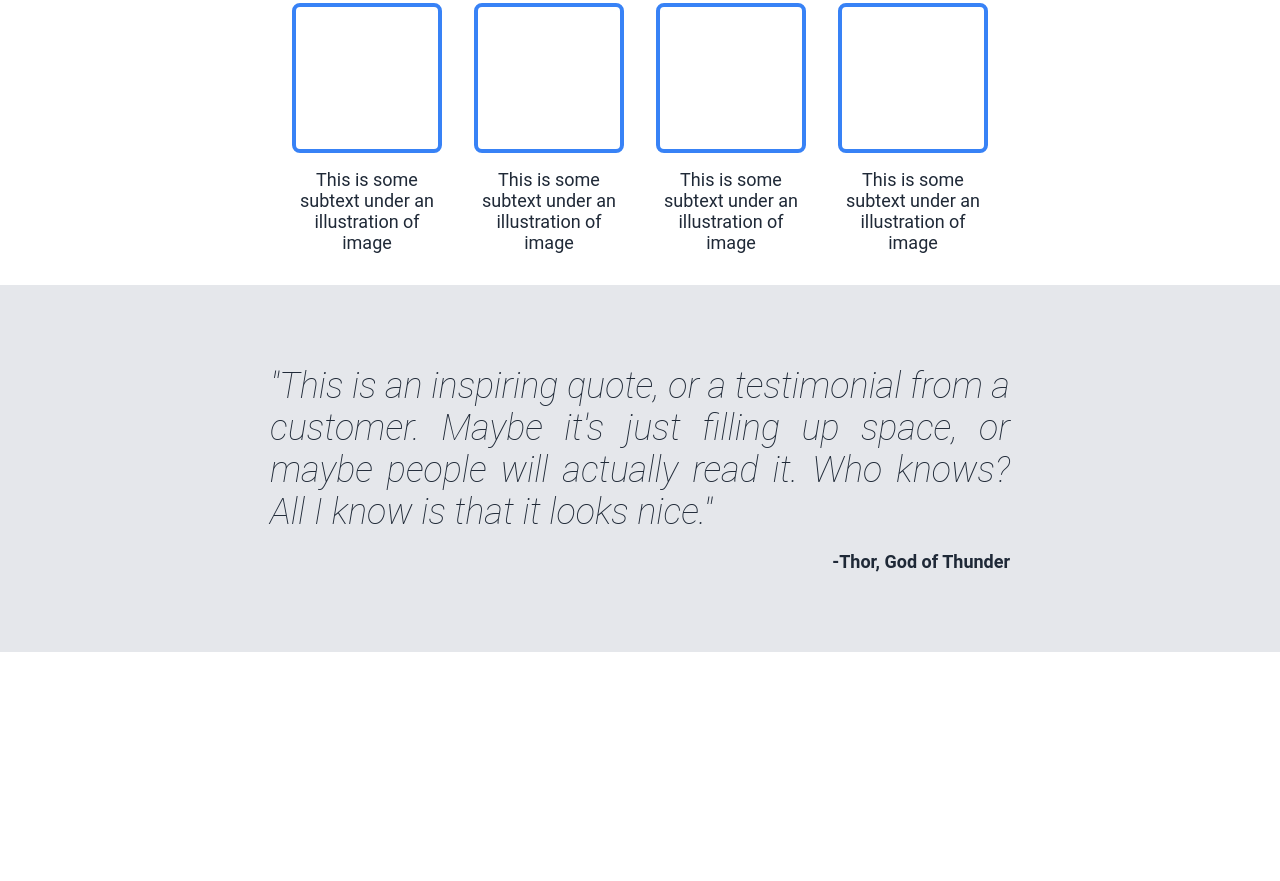
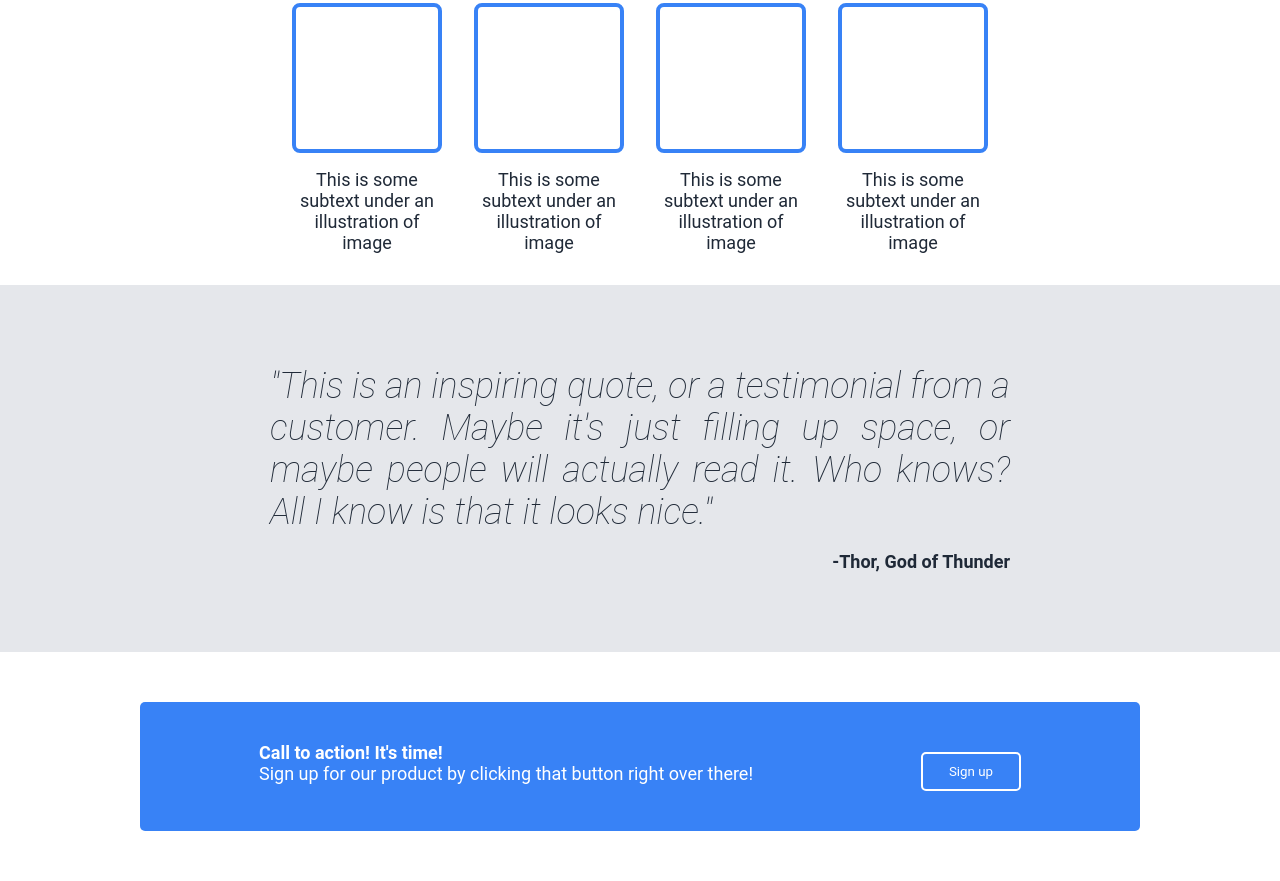
Before and after one commit to anthonychen24/landing-page, a plain HTML site: page index.html in a window 1280 px wide. Shown: the part 516-1397 px from the top of the page. Before the commit the page ends 1168 px from the top, so only its background shows below. Drawn offline with Linux system fonts and the light colour scheme.

Commit message:
Create call to action section and style it

```diff
--- a/index.html
+++ b/index.html
@@ -60,5 +60,14 @@
             <span>-Thor, God of Thunder</span>
         </div>
     </section>
+    <section class="call-to-action">
+        <div class="container">
+            <div class="call-text">
+                <h4>Call to action! It's time!</h4>
+                <p>Sign up for our product by clicking that button right over there!</p>
+            </div>
+            <button>Sign up</button>
+        </div>
+    </section>
 </body>
 </html>
--- a/style.css
+++ b/style.css
@@ -68,6 +68,7 @@ button {
     padding: 8px 16px;
     width: 120px;
     color: #e5e7eb;
+    cursor: pointer;
 }
 
 button:hover {
@@ -169,3 +170,40 @@ h2 {
     display: flex;
     justify-content: end;
 }
+
+/* call to action */
+
+.call-to-action {
+    display: flex;
+    justify-content: center;
+}
+
+.call-to-action .container{
+    flex-basis: 1000px;
+    background-color: #3882F6;
+    padding: 40px;
+    border-radius: 5px;
+    color: white;
+    display: flex;
+    justify-content: space-around;
+    flex-wrap: wrap;
+    gap: 10px;
+    margin: 50px 100px;
+}
+
+.call-to-action button {
+    background-color: #3882F6;
+    padding: 10px;
+    border: 2px solid white;
+    border-radius: 5px;
+    color: white;
+    width: 100px;
+    flex-shrink: 0;
+}
+
+.call-to-action button:hover {
+    background-color: white;
+    color: #3882F6;
+    cursor: pointer;
+    border: 1px solid gray;
+}
```
